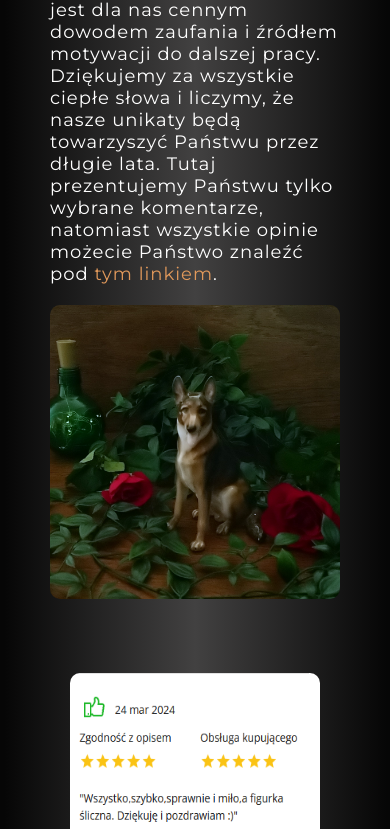
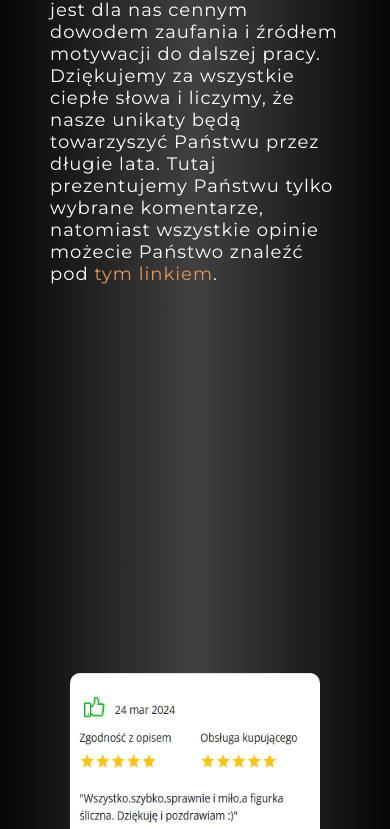
Before and after one commit to jkbednarczyk/subc, a React (Create React App) app: page /subc/aboutUs in a window 390 px wide. Shown: the part 1726-2555 px from the top of the page. Built offline with nearby package versions, Linux system fonts and the light colour scheme; a web font is replaced by a local one.

Commit message:
SUBC-0013 Correct styling for about us site in mobile view

```diff
--- a/src/components/aboutUs/AboutUsPage.css
+++ b/src/components/aboutUs/AboutUsPage.css
@@ -95,7 +95,7 @@
 
 @media (max-width: 780px) {
     .about_us_page {
-        height: 2700px;
+        height: 2500px;
     }
 
     .about_us_content_container {
@@ -111,6 +111,7 @@
 
             figure.about_us_image_wrapper {
                 width: 100%;
+                visibility: collapse;
             }
 
             .about_us_photo {
```
